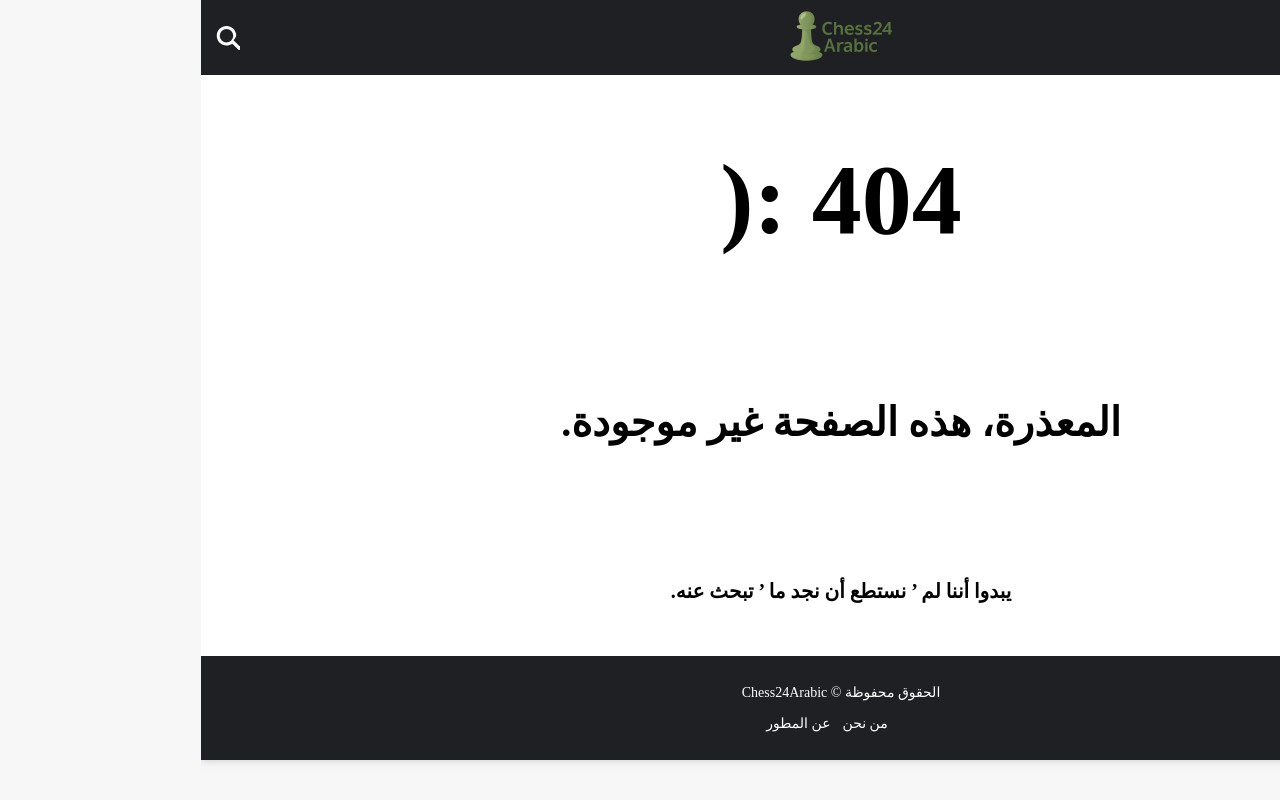
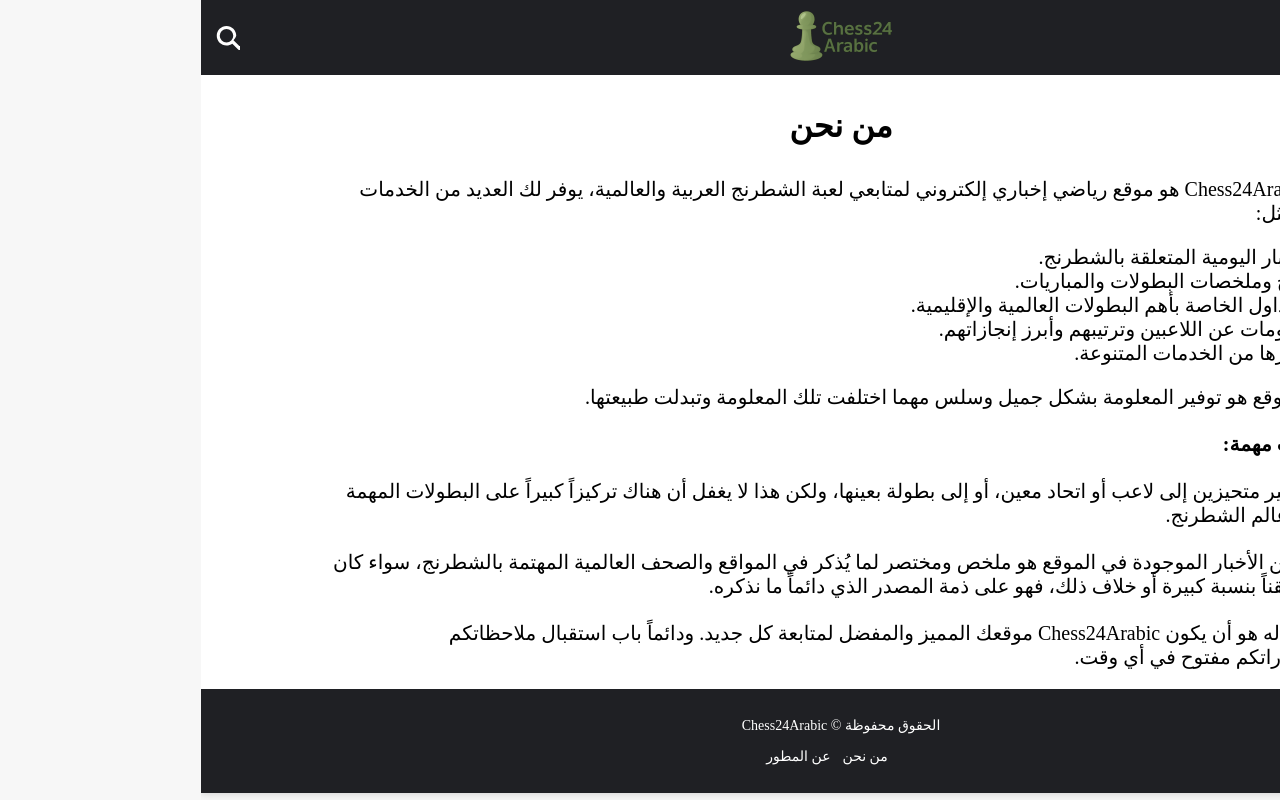
Before and after one commit to yStudMed/chess24arabic, a Next.js app: page /about-us in a window 1280 px wide. Before the commit this address had no page. Built offline with nearby package versions, Linux system fonts and the light colour scheme.

Commit message:
add about-us page

```diff
--- /dev/null
+++ b/src/app/about-us/about-us.module.css
@@ -0,0 +1,18 @@
+.container {
+    display: grid;
+    grid-template-rows: 75px 1fr 104px;
+    & > article {
+        display: flex;
+        justify-content: center;
+        & > section {
+            width: 80%;
+        };
+    }
+    & h1 {
+        font-size: 32px;
+        text-align: center;
+    }
+    & section {
+        font-size: 20px;
+    }
+}
--- /dev/null
+++ b/src/app/about-us/page.tsx
@@ -0,0 +1,46 @@
+import Container from "../components/Container";
+import Header from "../components/Header";
+import Footer from "../components/Footer";
+import styles from "./about-us.module.css"
+
+export default function AboutUs() {
+    return (
+        <Container>
+            <div className={styles.container}>
+                <Header />
+                <article>
+                    <section>
+                        <h1>
+                            من نحن
+                        </h1>
+                        <p>
+                            موقع Chess24Arabic هو موقع رياضي إخباري إلكتروني لمتابعي لعبة الشطرنج العربية والعالمية، يوفر لك العديد من الخدمات المهمة مثل:
+                        </p>
+                        <ul>
+                            <li>الأخبار اليومية المتعلقة بالشطرنج.</li>
+                            <li>نتائج وملخصات البطولات والمباريات.</li>
+                            <li>الجداول الخاصة بأهم البطولات العالمية والإقليمية.</li>
+                            <li>معلومات عن اللاعبين وترتيبهم وأبرز إنجازاتهم.</li>
+                            <li>وغيرها من الخدمات المتنوعة.</li>
+                        </ul>
+                        <p>
+                            هدف الموقع هو توفير المعلومة بشكل جميل وسلس مهما اختلفت تلك المعلومة وتبدلت طبيعتها.
+                            <br /><br />
+                            <strong>
+                                ملاحظات مهمة:
+                            </strong>
+                            <br /><br />
+                            1- نحن غير متحيزين إلى لاعب أو اتحاد معين، أو إلى بطولة بعينها، ولكن هذا لا يغفل أن هناك تركيزاً كبيراً على البطولات المهمة جداً في عالم الشطرنج.
+                            <br /><br />
+                            2- عدد من الأخبار الموجودة في الموقع هو ملخص ومختصر لما يُذكر في المواقع والصحف العالمية المهتمة بالشطرنج، سواء كان الخبر متيقناً بنسبة كبيرة أو خلاف ذلك، فهو على ذمة المصدر الذي دائماً ما نذكره.
+                            <br /><br />
+                            ما نطمح له هو أن يكون Chess24Arabic موقعك المميز والمفضل لمتابعة كل جديد.
+                            ودائماً باب استقبال ملاحظاتكم واستفساراتكم مفتوح في أي وقت.
+                        </p>
+                    </section>
+                </article>
+                <Footer />
+            </div>
+        </Container>
+    );
+};
--- a/src/app/components/Footer.tsx
+++ b/src/app/components/Footer.tsx
@@ -7,7 +7,7 @@ export default function Footer() {
                 الحقوق محفوظة © Chess24Arabic
             </p>
             <ul>
-                <li><Link href={"#"}>من نحن</Link></li>
+                <li><Link href="about-us">من نحن</Link></li>
                 <li><Link href={"#"}>عن المطور</Link></li>
             </ul>
         </footer>
--- a/src/app/globals.css
+++ b/src/app/globals.css
@@ -15,21 +15,21 @@ main {
     background-color: #fff;
 }
 
-header {
+:is(header, footer) {
     background-color: #1f2024;
     padding-inline: 15px;
-    display: flex;
     justify-content: space-between;
-    align-items: center;
     color: #fff;
 }
 
+header {
+    display: flex;
+    align-items: center;
+    position: sticky;
+}
+
 footer {
-    background-color: #1f2024;
-    padding-inline: 15px;
-    justify-content: space-between;
     align-content: center;
-    color: #fff;
     font-size: 14px;
     & > * {
         display: flex;
--- a/src/app/not-found.tsx
+++ b/src/app/not-found.tsx
@@ -1,4 +1,3 @@
-import Link from 'next/link'
 import styles from "./not-found.module.css"
 import Header from './components/Header'
 import Container from './components/Container'
```
